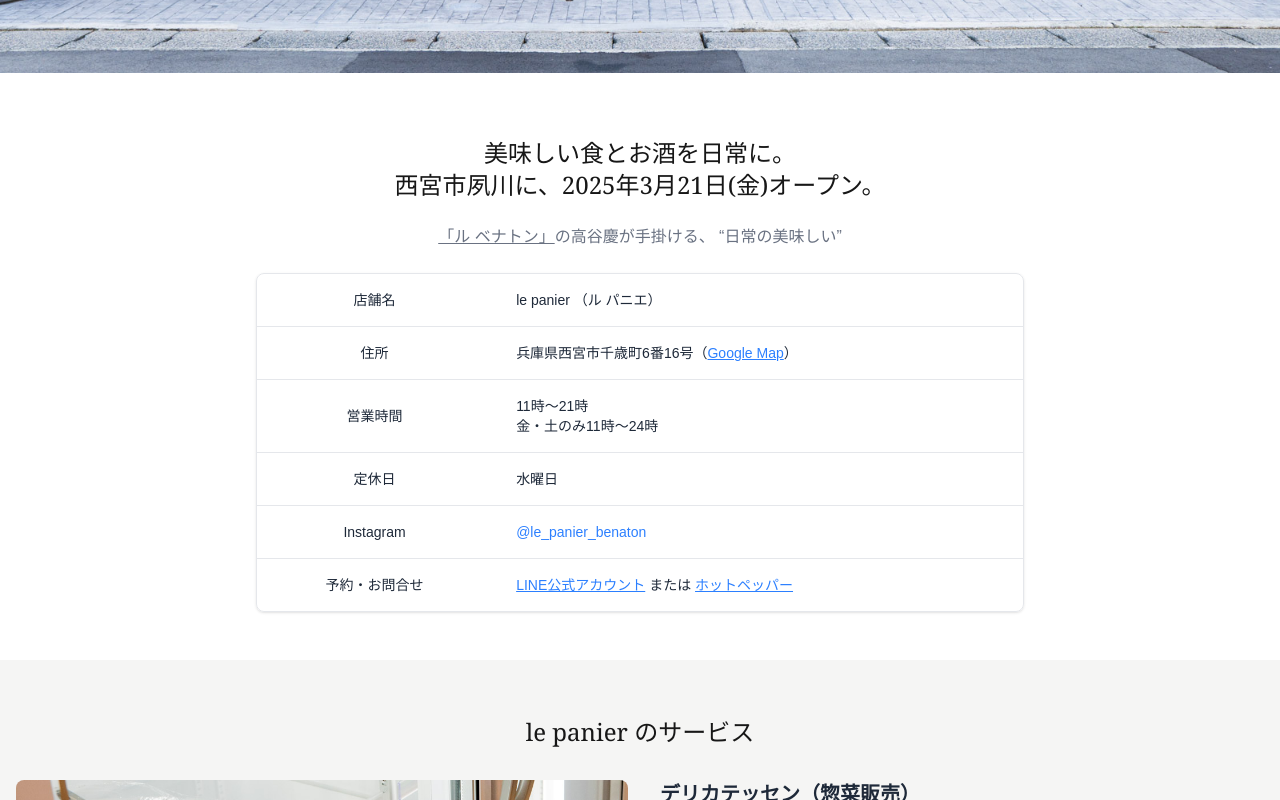
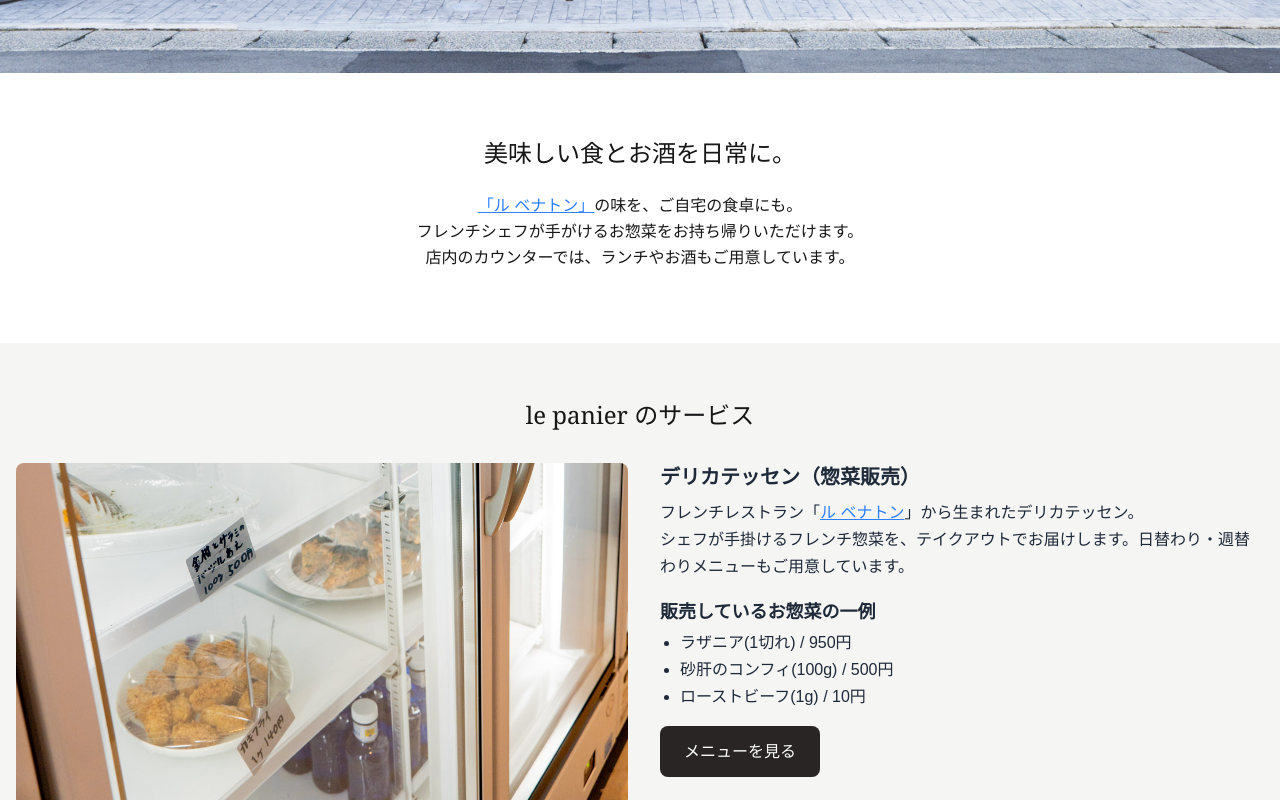
Before and after one commit to le-benaton/le-panier.net, a Next.js app: page / in a window 1280 px wide. Shown: the part 720-1520 px from the top of the page. Built offline with nearby package versions, Linux system fonts and the light colour scheme.

Commit message:
fix(): 店舗情報セクションのテキストを更新し、不要な要素を削除

```diff
--- a/src/app/page.tsx
+++ b/src/app/page.tsx
@@ -34,104 +34,17 @@
         </div>
 
         <div className="p-5 pt-8 pb-12">
-          <h2 className="text-center text-2xl font-serif mt-8">
-            美味しい食とお酒を日常に。
-            <br />
-            西宮市夙川に、2025年3月21日(金)オープン。
-          </h2>
-          <p className="text-center m-6 text-gray-500 dark:text-gray-400">
-            <a href="https://benaton.net/" target="_blank" className="underline">
+          <h2 className="text-center text-2xl font-serif mt-8">美味しい食とお酒を日常に。</h2>
+          <p className="md:text-center my-6 mx-3 leading-relaxed">
+            <a href="https://benaton.net/" target="_blank" className="underline text-blue-500">
               「ル ベナトン」
             </a>
-            の高谷慶が手掛ける、 “日常の美味しい”
+            の味を、ご自宅の食卓にも。
+            <br />
+            フレンチシェフが手がけるお惣菜をお持ち帰りいただけます。
+            <br />
+            店内のカウンターでは、ランチやお酒もご用意しています。
           </p>
-          <div className="flex flex-col max-w-3xl m-auto">
-            <div className="-m-1.5 overflow-x-auto">
-              <div className="p-1.5 min-w-full inline-block align-middle">
-                <div className="border rounded-lg shadow-sm">
-                  <table className="min-w-full divide-y divide-gray-200">
-                    <tbody className="divide-y divide-gray-200">
-                      <tr className=" text-gray-800 dark:text-gray-200">
-                        <th className="px-6 py-4 whitespace-nowrap text-sm font-medium">店舗名</th>
-                        <td className="px-6 py-4 whitespace-nowrap text-sm ">
-                          le panier （ル パニエ）
-                        </td>
-                      </tr>
-
-                      <tr className=" text-gray-800 dark:text-gray-200">
-                        <th className="px-6 py-4 whitespace-nowrap text-sm font-medium">住所</th>
-                        <td className="px-6 py-4 whitespace-nowrap text-sm">
-                          兵庫県西宮市千歳町6番16号（
-                          <a
-                            href="https://maps.app.goo.gl/qibejWXogWvvwiks8"
-                            target="_blank"
-                            className="underline text-blue-500"
-                          >
-                            Google Map
-                          </a>
-                          ）
-                        </td>
-                      </tr>
-
-                      <tr className=" text-gray-800 dark:text-gray-200">
-                        <th className="px-6 py-4 whitespace-nowrap text-sm font-medium">
-                          営業時間
-                        </th>
-                        <td className="px-6 py-4 whitespace-nowrap text-sm">
-                          11時〜21時
-                          <br />
-                          金・土のみ11時〜24時
-                        </td>
-                      </tr>
-
-                      <tr className=" text-gray-800 dark:text-gray-200">
-                        <th className="px-6 py-4 whitespace-nowrap text-sm font-medium">定休日</th>
-                        <td className="px-6 py-4 whitespace-nowrap text-sm">水曜日</td>
-                      </tr>
-
-                      <tr className=" text-gray-800 dark:text-gray-200">
-                        <th className="px-6 py-4 whitespace-nowrap text-sm font-medium">
-                          Instagram
-                        </th>
-                        <td className="px-6 py-4 whitespace-nowrap text-sm">
-                          <a
-                            href="https://www.instagram.com/le_panier_benaton/"
-                            target="_blank"
-                            className=" text-blue-500"
-                          >
-                            @le_panier_benaton
-                          </a>
-                        </td>
-                      </tr>
-
-                      <tr className=" text-gray-800 dark:text-gray-200">
-                        <th className="px-6 py-4 whitespace-nowrap text-sm font-medium">
-                          予約・お問合せ
-                        </th>
-                        <td className="px-6 py-4 whitespace-nowrap text-sm">
-                          <a
-                            href="https://lin.ee/h2BUTwy"
-                            target="_blank"
-                            className="text-blue-500 underline"
-                          >
-                            LINE公式アカウント
-                          </a>{" "}
-                          または{" "}
-                          <a
-                            href="https://www.hotpepper.jp/strJ004469357/yoyaku/?vos=othpporgzzzzx00000001"
-                            target="_blank"
-                            className=" text-blue-500 underline"
-                          >
-                            ホットペッパー
-                          </a>
-                        </td>
-                      </tr>
-                    </tbody>
-                  </table>
-                </div>
-              </div>
-            </div>
-          </div>
         </div>
 
         <div className="bg-stone-100 dark:bg-stone-900 py-14">
@@ -213,33 +126,6 @@
 
         <ImageGallery images={galleryImages} />
 
-        <div className="flex overflow-scroll bg-black/15">
-          <Image
-            className="w-auto max-w-none h-72"
-            src="/images/drawing_2.svg"
-            alt="le panier drawing_1"
-            width={1523}
-            height={634}
-            priority
-          />
-          <Image
-            className="w-auto max-w-none h-72 m-2"
-            src="/images/drawing_1.svg"
-            alt="le panier drawing_1"
-            width={1362}
-            height={608}
-            priority
-          />
-          <Image
-            className="w-auto max-w-none h-72 m-2"
-            src="/images/drawing_3.svg"
-            alt="le panier drawing_1"
-            width={1642}
-            height={592}
-            priority
-          />
-        </div>
-
         <div className="grid md:grid-cols-2">
           <div className="h-72 md:h-auto md:min-h-96">
             <iframe
@@ -268,11 +154,35 @@
                     Google Map
                   </a>
                   ）
+                  <br />
+                  JRさくら夙川駅・阪急夙川駅から徒歩5分
                 </dd>
               </div>
               <div>
                 <dt className="text-sm font-medium text-gray-500 dark:text-gray-400">営業時間</dt>
-                <dd className="mt-1">11:00～22:00</dd>
+                <dd className="mt-1">
+                  11時〜21時
+                  <br />
+                  金・土のみ11時〜24時
+                </dd>
+              </div>
+              <div>
+                <dt className="text-sm font-medium text-gray-500 dark:text-gray-400">定休日</dt>
+                <dd className="mt-1">水曜日</dd>
+              </div>
+              <div>
+                <dt className="text-sm font-medium text-gray-500 dark:text-gray-400">駐車場</dt>
+                <dd className="mt-1">
+                  駐車場はございませんが、近くにコインパーキングがございます（
+                  <a
+                    href="https://times-info.net/P28-hyogo/C204/park-detail-BUK0025568/"
+                    target="_blank"
+                    className="underline text-blue-500"
+                  >
+                    タイムズ西宮千歳町
+                  </a>
+                  ）
+                </dd>
               </div>
               <div>
                 <dt className="text-sm font-medium text-gray-500 dark:text-gray-400">Instagram</dt>
@@ -280,7 +190,7 @@
                   <a
                     href="https://www.instagram.com/le_panier_benaton/"
                     target="_blank"
-                    className="text-blue-500"
+                    className="text-blue-500 underline"
                   >
                     @le_panier_benaton
                   </a>
@@ -291,8 +201,20 @@
                   予約・お問合せ
                 </dt>
                 <dd className="mt-1">
-                  <a href="https://lin.ee/h2BUTwy" target="_blank" className="text-blue-500">
+                  <a
+                    href="https://lin.ee/h2BUTwy"
+                    target="_blank"
+                    className="text-blue-500 underline"
+                  >
                     LINE公式アカウント
+                  </a>{" "}
+                  または{" "}
+                  <a
+                    href="https://www.hotpepper.jp/strJ004469357/yoyaku/?vos=othpporgzzzzx00000001"
+                    target="_blank"
+                    className="text-blue-500 underline"
+                  >
+                    ホットペッパー
                   </a>
                 </dd>
               </div>
```
